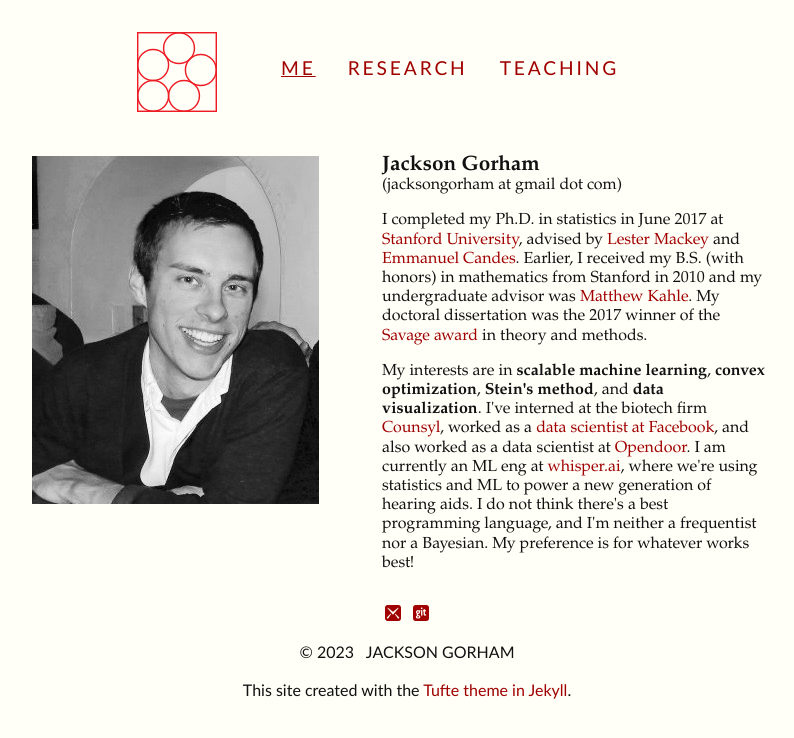
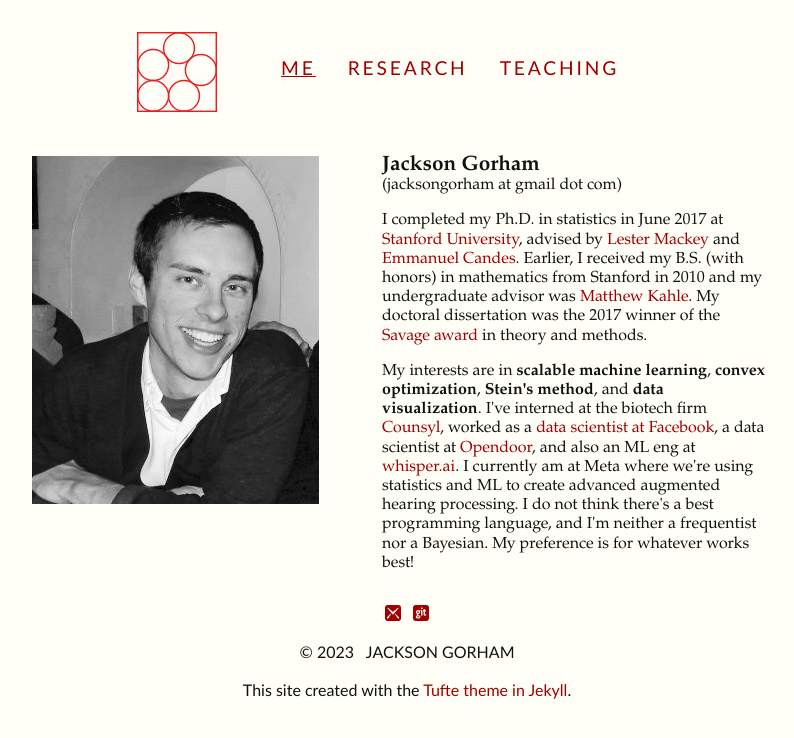
Before and after one commit to jgorham/jgorham.github.io, a Jekyll site: the page built from index.md, in a window 1280 px wide. Shown: the top 738 px of the page, without its empty margins (233-1027 px from the left). Built offline with Jekyll 4.4.1, drawn with Linux system fonts in a browser that asks for light colours.

Commit message:
update job description

```diff
--- a/index.md
+++ b/index.md
@@ -29,10 +29,9 @@ My interests are in <b>scalable machine learning</b>, <b>convex
 optimization</b>, <b>Stein's method</b>, and <b>data visualization</b>. I've
 interned at the biotech firm <a href="https://www.counsyl.com/">Counsyl</a>, worked as a <a
 href="https://research.facebook.com/datascience/">data scientist at
-Facebook</a>, and also worked as a data scientist at <a
-href="https://www.opendoor.com/">Opendoor</a>. I am currently an ML eng at
-<a href="https://whisper.ai/">whisper.ai</a>, where we're using statistics
-and ML to power a new generation of hearing aids. I do not think there's a
+Facebook</a>, a data scientist at <a href="https://www.opendoor.com/">Opendoor</a>, and also an ML eng at
+<a href="https://whisper.ai/">whisper.ai</a>. I currently am at Meta where we're using statistics and ML to create
+advanced augmented hearing processing. I do not think there's a
 best programming language, and I'm neither a frequentist nor a Bayesian. My
 preference is for whatever works best!
       </p>
```
